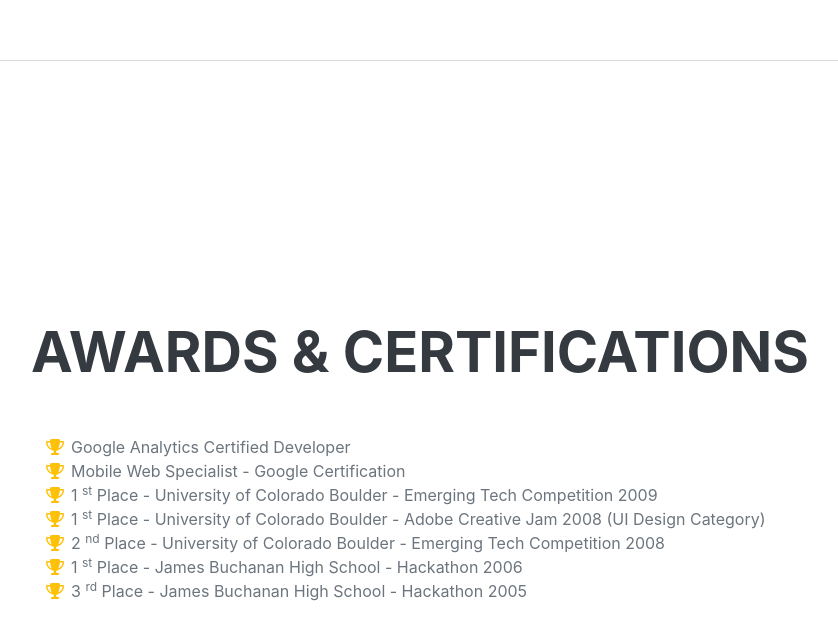
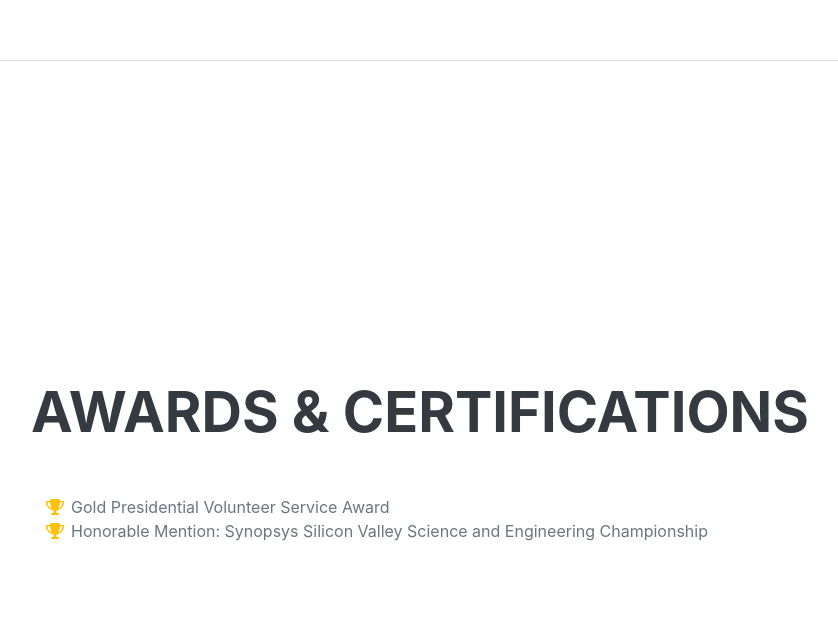
Before and after one commit to ishirl/Ishir-Website, a plain HTML site: page templates/index.html in a window 1280 px wide. Shown: the part 3944-4584 px from the top of the page, without its empty margins (289-1127 px from the left). Drawn offline with nearby package versions, Linux system fonts and the light colour scheme; files that its build step writes are made by us from their sources; files whose address does not match are found by name; a web font is replaced by a local one.

Commit message:
updated interests and awards

```diff
--- a/templates/index.html
+++ b/templates/index.html
@@ -123,8 +123,7 @@
             <section class="resume-section" id="interests">
                 <div class="resume-section-content">
                     <h2 class="mb-5">Interests</h2>
-                    <p>Apart from being a web developer, I enjoy most of my time being outdoors. In the winter, I am an avid skier and novice ice climber. During the warmer months here in Colorado, I enjoy mountain biking, free climbing, and kayaking.</p>
-                    <p class="mb-0">When forced indoors, I follow a number of sci-fi and fantasy genre movies and television shows, I am an aspiring chef, and I spend a large amount of my free time exploring the latest technology advancements in the front-end web development world.</p>
+                    <p>Apart from software engineering, I enjoy dancing Bhangra and playing chess.</p>
                 </div>
             </section>
             <hr class="m-0" />
@@ -135,41 +134,11 @@
                     <ul class="fa-ul mb-0">
                         <li>
                             <span class="fa-li"><i class="fas fa-trophy text-warning"></i></span>
-                            Google Analytics Certified Developer
+                            Gold Presidential Volunteer Service Award
                         </li>
                         <li>
                             <span class="fa-li"><i class="fas fa-trophy text-warning"></i></span>
-                            Mobile Web Specialist - Google Certification
-                        </li>
-                        <li>
-                            <span class="fa-li"><i class="fas fa-trophy text-warning"></i></span>
-                            1
-                            <sup>st</sup>
-                            Place - University of Colorado Boulder - Emerging Tech Competition 2009
-                        </li>
-                        <li>
-                            <span class="fa-li"><i class="fas fa-trophy text-warning"></i></span>
-                            1
-                            <sup>st</sup>
-                            Place - University of Colorado Boulder - Adobe Creative Jam 2008 (UI Design Category)
-                        </li>
-                        <li>
-                            <span class="fa-li"><i class="fas fa-trophy text-warning"></i></span>
-                            2
-                            <sup>nd</sup>
-                            Place - University of Colorado Boulder - Emerging Tech Competition 2008
-                        </li>
-                        <li>
-                            <span class="fa-li"><i class="fas fa-trophy text-warning"></i></span>
-                            1
-                            <sup>st</sup>
-                            Place - James Buchanan High School - Hackathon 2006
-                        </li>
-                        <li>
-                            <span class="fa-li"><i class="fas fa-trophy text-warning"></i></span>
-                            3
-                            <sup>rd</sup>
-                            Place - James Buchanan High School - Hackathon 2005
+                            Honorable Mention: Synopsys Silicon Valley Science and Engineering Championship
                         </li>
                     </ul>
                 </div>
```
